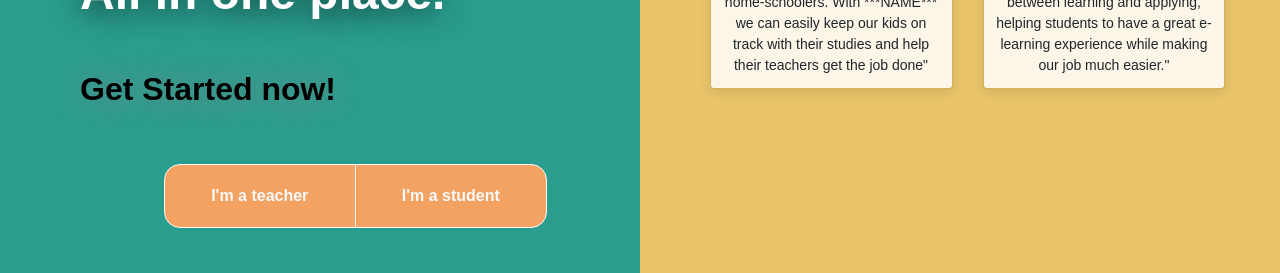
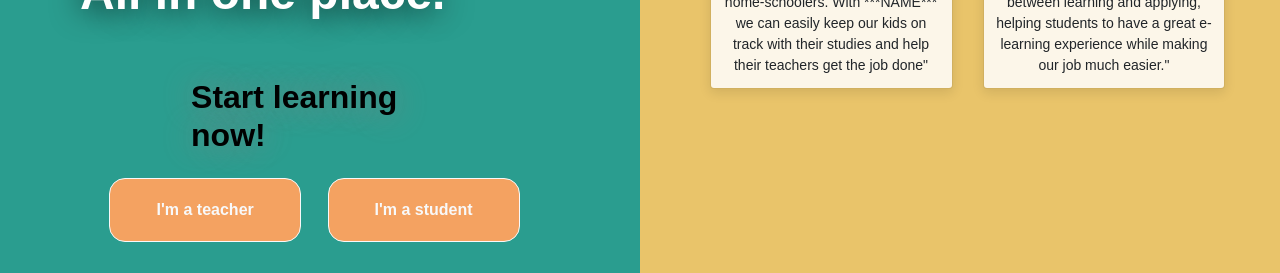
Before and after one commit to BrennoLima/FunTeam8, a React (Create React App) app: page / in a window 1280 px wide. Shown: the part 524-797 px from the top of the page. Built offline with nearby package versions, Linux system fonts and the light colour scheme.

Commit message:
Landing update

```diff
--- a/src/components/layout/landing/Landing.js
+++ b/src/components/layout/landing/Landing.js
@@ -8,7 +8,6 @@ import styled from 'styled-components';
 
 const Btn2 = styled(Button)`
 	background-color: #f4a261;
-
 	width: 12rem;
 	height: 4rem;
 	border-radius: 1rem;
@@ -35,24 +34,26 @@ const Landing = () => {
 									<b>All in one place.</b>
 								</h1>
 							</div>
-							<div className='col-12 mt-5'>
+						</div>
+					</div>
+
+					<div className='row justify-content-center'>
+						<div className='col-12 col-md-5 mb-3 '>
 							<h2 className='subtitle2'>
-									<b>Get Started now!</b>
+								<b>Start learning now!</b>
 							</h2>
 						</div>
 					</div>
-					</div>
-
 					<div className='row justify-content-center mb-3 mb-md-0'>
-						<div className='col-6'>
-							<ButtonGroup aria-label='TeacherStudent'>
+						<div className='col-12 col-md-4'>
 							<Btn2 id='teacher' variant='outline-light'>
 								<b>I'm a teacher</b>
 							</Btn2>
-								<Btn2 id='student7' variant='outline-light'>
+						</div>
+						<div className='col-12 col-md-4'>
+							<Btn2 id='student' variant='outline-light'>
 								<b>I'm a student</b>
 							</Btn2>
-							</ButtonGroup>
 						</div>
 					</div>
 				</div>
--- a/src/components/layout/landing/landing.css
+++ b/src/components/layout/landing/landing.css
@@ -45,11 +45,7 @@
 	font-size: 2rem;
 	text-shadow: 0rem 0rem 2rem grey;
 }
-.get-started-btn {
-	margin-top: 4rem;
-	width: 15rem;
-	height: 3rem;
-}
+
 .landingpage-pic {
 	object-fit: cover;
 }
@@ -67,8 +63,8 @@
 		margin-top: 2rem;
 		font-size: 2rem;
 	}
-	.get-started-btn {
-		width: 9rem;
-		height: 3rem;
+	.teacherStudentBtns {
+		width: 20rem;
+		margin: 2rem;
 	}
 }
```
Lines whose indentation alone changed are shown as unchanged.
